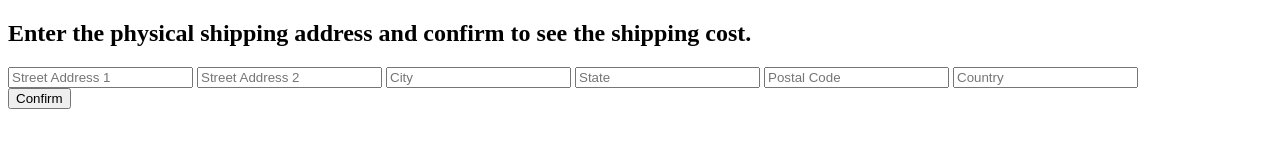
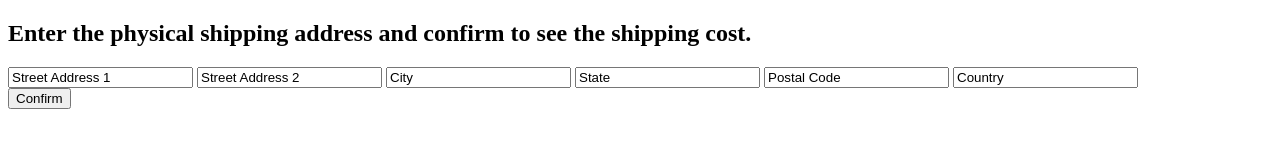
Before and after one commit to zhangzhongnan928/Chloe-s-Crafty-Pom-Poms, a website: page TokenScript/Chloes Crafty Pom Poms/ship.html in a window 1280 px wide. Drawn offline with Linux system fonts and the light colour scheme.

Commit message:
Fix placeholder

```diff
--- a/TokenScript/Chloes Crafty Pom Poms/ship.html
+++ b/TokenScript/Chloes Crafty Pom Poms/ship.html
@@ -1,11 +1,11 @@
 <!DOCTYPE html>
 <h2>Enter the physical shipping address and confirm to see the shipping cost.</h2>
-<input type="text" id="street1" placeholder="Street Address 1" />
-<input type="text" id="street2" placeholder="Street Address 2" />
-<input type="text" id="city" placeholder="City" />
-<input type="text" id="state" placeholder="State" />
-<input type="text" id="zip" placeholder="Postal Code" />
-<input type="text" id="country" placeholder="Country" />
+<input type="text" id="street1" value="Street Address 1" />
+<input type="text" id="street2" value="Street Address 2" />
+<input type="text" id="city" value="City" />
+<input type="text" id="state" value="State" />
+<input type="text" id="zip" value="Postal Code" />
+<input type="text" id="country" value="Country" />
 </br><button id="confirm-button" onclick="showShippingCost()">Confirm</button>
 <div id="shipping-cost" style="display: none;">
     <p>Shipping Cost: <span id="_shippingcost">1.0</span> $MB</p>
```
Also changed, not shown: 1 other file.
